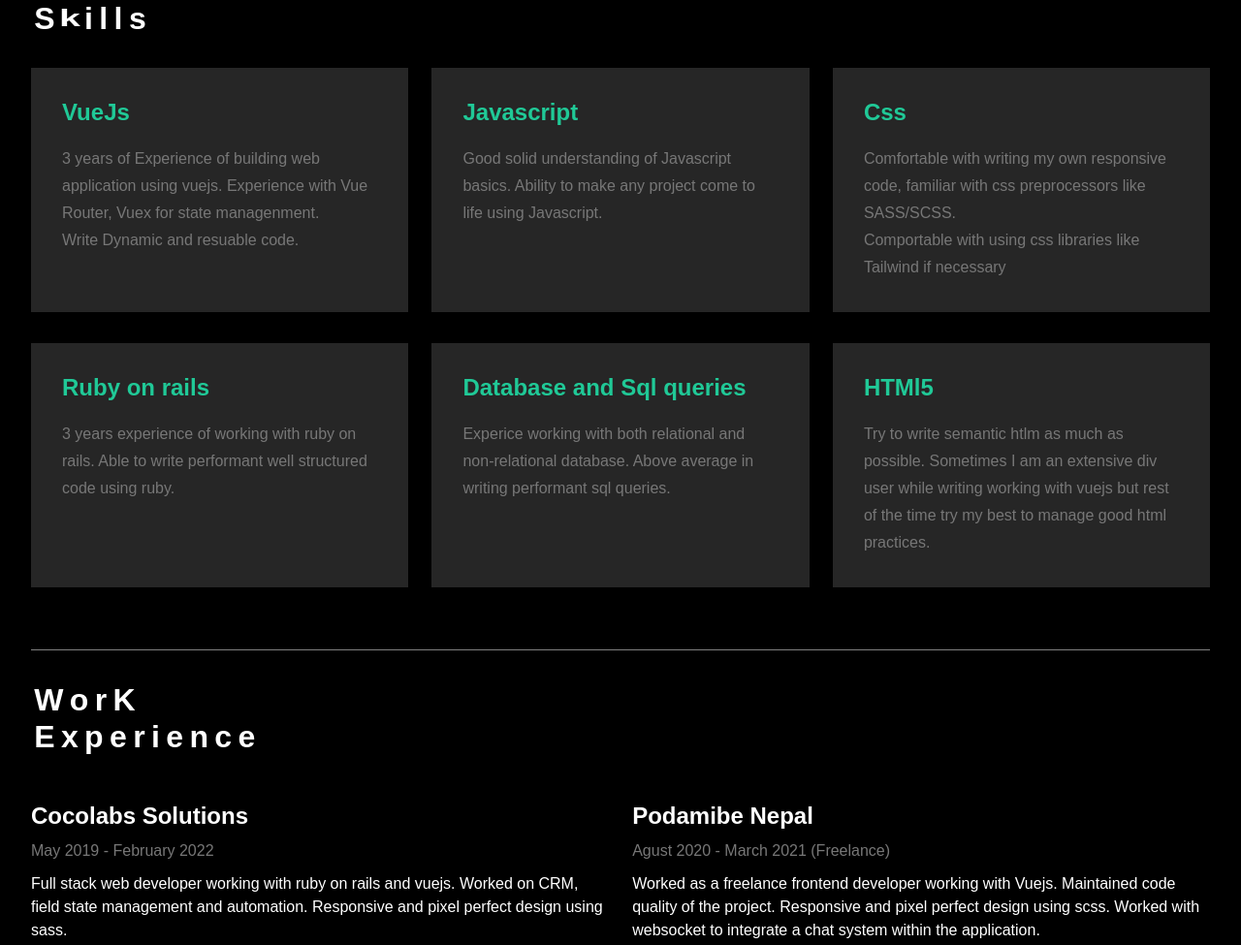
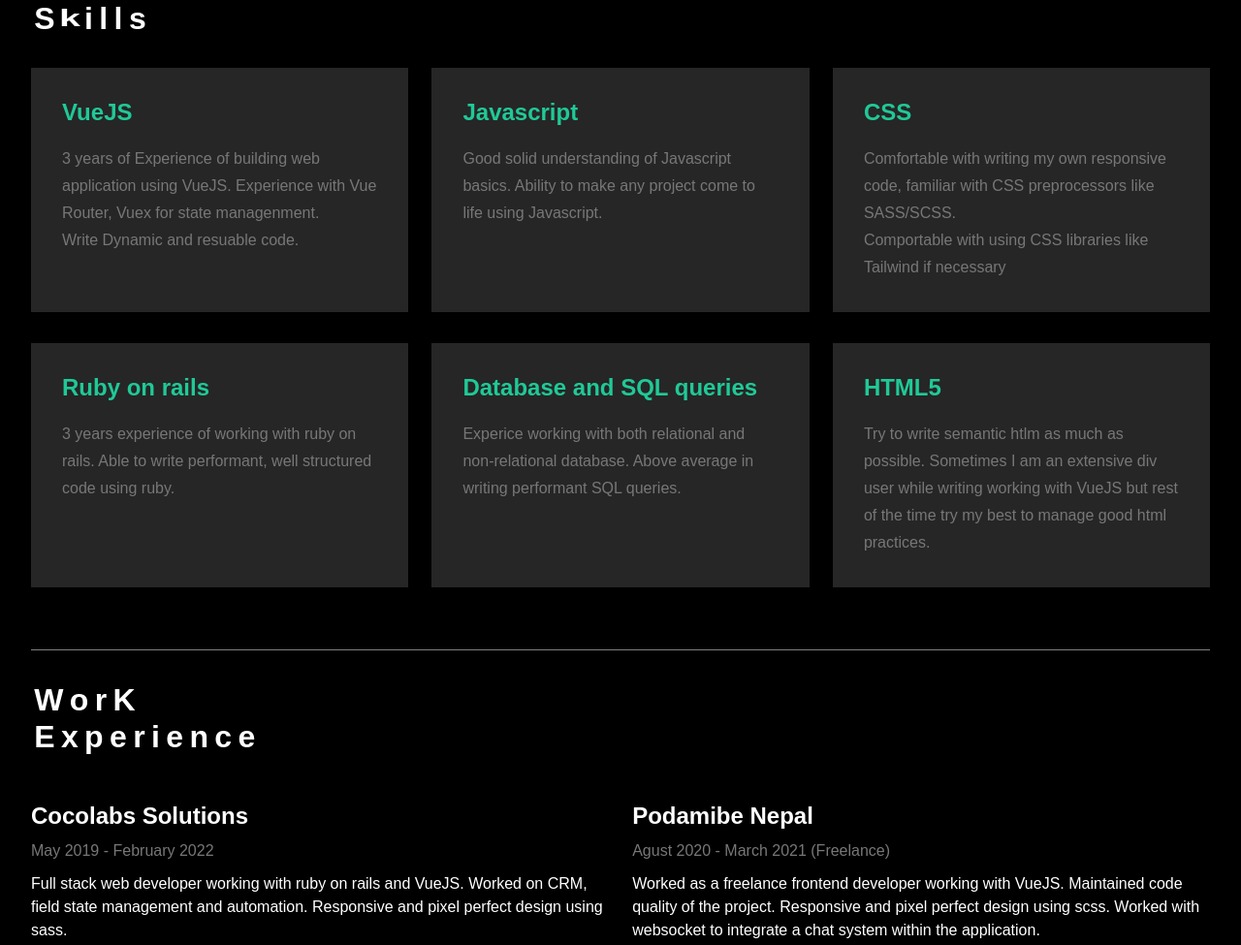
Before and after one commit to 0Appa0/portfolio, a plain HTML site: page index.html in a window 1280 px wide. Shown: the part 347-1322 px from the top of the page at 97% size. Drawn offline with Linux system fonts and the light colour scheme.

Commit message:
minor typo changes

```diff
--- a/index.html
+++ b/index.html
@@ -69,9 +69,9 @@
         <div class="details-wrapper">
           <div class="details">
             <div class="card">
-              <p class="front-face">VueJs</p>
+              <p class="front-face">VueJS</p>
               <p class="back-face">
-                3 years of Experience of building web application using vuejs.
+                3 years of Experience of building web application using VueJS.
                 Experience with Vue Router, Vuex for state managenment.
                 <br/>
                 Write Dynamic and resuable code.
@@ -88,11 +88,11 @@
           </div>
           <div class="details">
             <div class="card">
-              <p class="front-face">Css</p>
+              <p class="front-face">CSS</p>
               <p class="back-face">
-                Comfortable with writing my own responsive code, familiar with css preprocessors like SASS/SCSS.
+                Comfortable with writing my own responsive code, familiar with CSS preprocessors like SASS/SCSS.
                 <br/>
-                Comportable with using css libraries like Tailwind if necessary
+                Comportable with using CSS libraries like Tailwind if necessary
               </p>
             </div>
           </div>
@@ -101,23 +101,23 @@
               <p class="front-face">Ruby on rails</p>
               <p class="back-face">
                 3 years experience of working with ruby on rails.
-                Able to write performant well structured code using ruby.
+                Able to write performant, well structured code using ruby.
               </p>
             </div>
           </div>
           <div class="details">
             <div class="card">
-              <p class="front-face">Database and Sql queries</p>
+              <p class="front-face">Database and SQL queries</p>
               <p class="back-face">
                 Experice working with both relational and non-relational database.
-                Above average in writing performant sql queries.
+                Above average in writing performant SQL queries.
               </p>
             </div>
           </div>
           <div class="details">
             <div class="card">
-              <p class="front-face">HTMl5</p>
-              <p class="back-face">Try to write semantic htlm as much as possible. Sometimes I am an extensive div user while writing working with vuejs but rest
+              <p class="front-face">HTML5</p>
+              <p class="back-face">Try to write semantic htlm as much as possible. Sometimes I am an extensive div user while writing working with VueJS but rest
                 of the time try my best to manage good html practices.
               </p>
             </div>
@@ -151,7 +151,7 @@
             <h1>Cocolabs Solutions</h1>
             <p> May 2019 - February 2022</p>
             <p>
-              Full stack web developer working with ruby on rails and vuejs. Worked on CRM, field state management and automation.
+              Full stack web developer working with ruby on rails and VueJS. Worked on CRM, field state management and automation.
               Responsive and pixel perfect design using sass.
             </p>
           </div>
@@ -160,7 +160,7 @@
             <h1>Podamibe Nepal</h1>
             <p>Agust 2020 - March 2021 (Freelance)</p>
             <p>
-              Worked as a freelance frontend developer working with Vuejs. Maintained code quality of the project.
+              Worked as a freelance frontend developer working with VueJS. Maintained code quality of the project.
               Responsive and pixel perfect design using scss.
               Worked with websocket to integrate a chat system within the application.
             </p>
```
